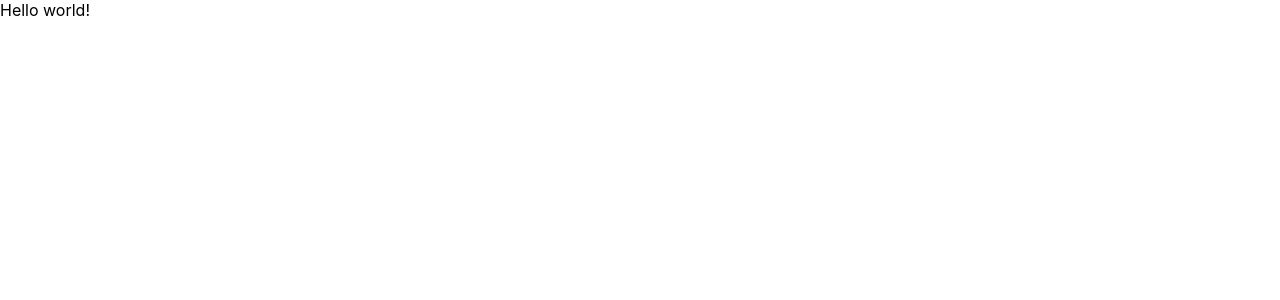
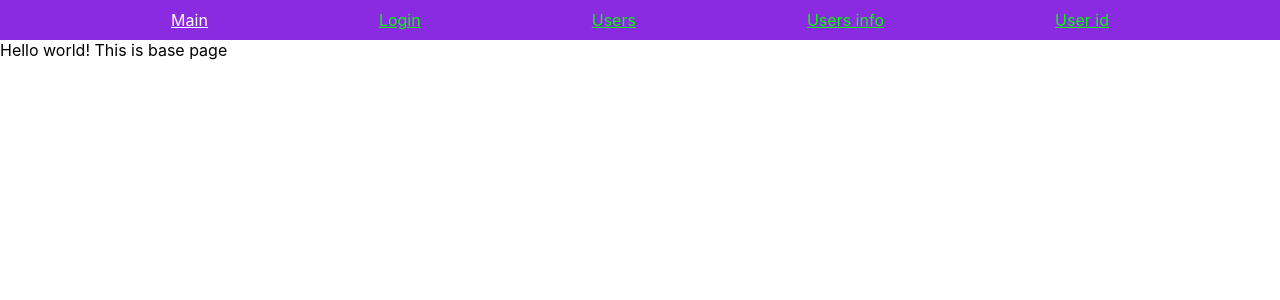
Before and after one commit to Olexa-Klyus/react_2, a React (Create React App) app: page / in a window 1280 px wide. Shown: the top 300 px of the page. Built offline with nearby package versions, Linux system fonts and the light colour scheme.

Commit message:
lesson_6

```diff
--- /dev/null
+++ b/src/Routing/AppRoutes.js
@@ -0,0 +1,7 @@
+export const AppRoutes = {
+    MAIN: "/",
+    LOGIN: "/login",
+    USERS: "/users",
+    USERS_INFO: "/users/info",
+    USER_ID: "/users/:userId"  // двокрпка означає динамічний контент. Якщо ми напишемо якусь нісенітницю в шляху браузера, то воно викличе цю сторінку.
+}
--- a/src/Routing/router.js
+++ b/src/Routing/router.js
@@ -1,10 +1,71 @@
-import {createBrowserRouter} from "react-router-dom";
+import {createBrowserRouter, Outlet, useNavigate, useParams} from "react-router-dom";
+import Navbar from "../components/Navbar/Navbar";
+import {AppRoutes} from "./AppRoutes";
+
+const AppLayout = () => (
+    <>
+        <Navbar/>
+        <Outlet/>
+    </>
+)
+
+const Users = () => {
+    const navigate = useNavigate();  // це другий шлях навігації (перший -- кнопки)
+    setTimeout(() => {
+        navigate(AppRoutes.LOGIN)
+    }, 3000)
+    return (
+        <>
+            <div>users</div>
+            <Outlet/>
+        </>
+    )
+}
+
+const UserId = () => {
+    const {userId} = useParams()  // це хук, який виділяє параметри, які користувач(ка) ввів у браузері, тобто все післяостаннього слеша
+    fetch(`1vvdfdffd/${userId}`)  // щоб не робити окремий шлях для кожного id
+    return (
+        <div>user id</div>
+    )
+}
 
 export const router = createBrowserRouter([
-    // стандартна структура:
+    // стандартна структура була така:
+    // {
+    //     path: "/",
+    //     element: <div>Hello world!</div>,
+    // },
+
+    // робимо перший елемент масиву, який буде як обгортка завжди залишатися на сторінці (AppLayout буде відмальовувати Navbar), а вже в його children будуть шляхи
     {
-        path: "/",
-        element: <div>Hello world!</div>,
+        element: <AppLayout/>,
+        errorElement: <>Oooooppppsss</>,     // додали errorElement, його можна розписати в окремій компоненті і для кожного шляху
+        children: [
+            {
+                path: AppRoutes.MAIN,  // замінили конкретні посилання на змінні, в яких зберегли посилання у файлі AppRoutes
+                element: <div>Hello world! This is base page</div>, // щоби ця штука відобразилась на сторінці, треба додати <Outlet/>
+            },
+            {
+                path: AppRoutes.LOGIN,
+                element: <div>Hello</div>, // щоби ця штука відобразилась на сторінці "/login", треба додати <Outlet/> там, де воно має вставитись
+            },
+            {
+                path: AppRoutes.USERS,
+                element: <Users/>,
+                children: [
+                    {
+                        path: AppRoutes.USERS_INFO,
+                        element: <div>users info</div>,
+                    }, // оці вкладені-вкладені штуки будуть відмальовуватись вкладено, тобто після того, що відмальовується на "/users", але і для того треба робити окрему компоненту вище (ми зробили <Users/>). Тобто рендериться і вміст "/users", і вміст "/users/info". Щоб відмальовувалось не вкладено, а тільки "/users/info", треба винести "/users/info" на рівень "/users", тобто скасувати вкладеність.
+
+                    // Вкладені-вкладені використовують рідко, бо шляхи можуть змінюватися динамічно, напр. id користувача(-ки), в такому випадку ми не будемо робити шлях для кожного id
+                    {
+                        path: AppRoutes.USER_ID,
+                        element: <UserId/>,
+                    }
+                ]
+            },
+        ]
     },
-    // тепер робимо перший елемент,
 ]);
--- /dev/null
+++ b/src/components/Navbar/Navbar.js
@@ -0,0 +1,54 @@
+import {Link, useLocation} from "react-router-dom";
+import {AppRoutes} from "../../Routing/AppRoutes";
+
+
+const Navbar = () => {
+    const links = [
+        {
+            path: AppRoutes.MAIN,
+            label: "Main"
+        },
+        {
+            path: AppRoutes.LOGIN,
+            label: "Login"
+        },
+        {
+            path: AppRoutes.USERS,
+            label: "Users"
+        },
+        {
+            path: AppRoutes.USERS_INFO,
+            label: "Users info"
+        },
+        {
+            path: AppRoutes.USER_ID,
+            label: "User id"
+        },
+    ];
+
+    const {pathname} = useLocation();
+
+    return (
+        <div style={{
+            display: "flex",
+            alignItems: "center",
+            justifyContent: "space-evenly",
+            backgroundColor: "blueviolet",
+            color: "white",
+            height: 40
+        }}>
+            {/*<Link to={AppRoutes.MAIN}>main</Link>*/}
+            {/*// щоб не писати тут мільйон різних кнопок із різними посиланнями, їх можна замапити, а всі посилання винести в масив links (вгорі): */}
+
+            {links.map((link) => (
+                <Link to={link.path}
+                    // якщо хочемо поміняти колір активної кнопки:
+                      style={{color: link.path === pathname ? "white" : "lime"}}>
+
+                    {link.label}
+                </Link>
+            ))}
+        </div>);
+};
+
+export default Navbar;
```
